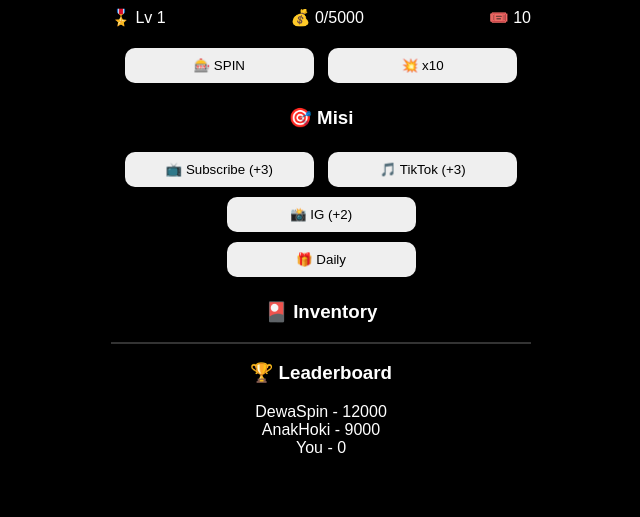
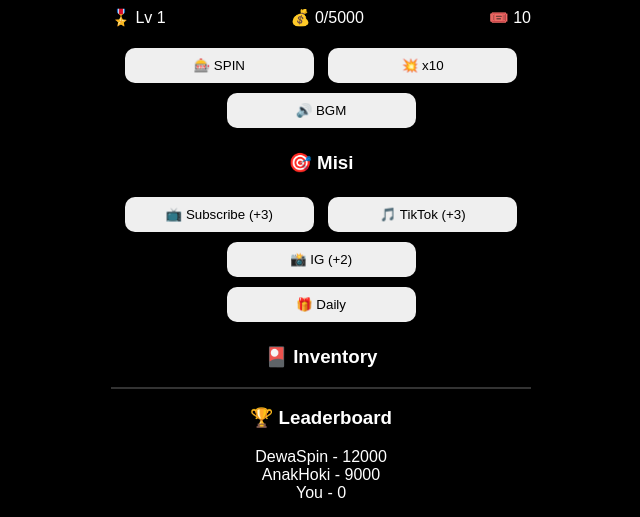
Before and after one commit to ReyyHandalKoding/reylovexena, a plain HTML site: page index.html in a window 1280 px wide. Shown: the part 433-950 px from the top of the page, without its empty margins (319-959 px from the left). Before the commit the page ends 905 px from the top, so only its background shows below. Drawn offline with Linux system fonts and the light colour scheme.

Commit message:
Add BGM toggle button to index.html

```diff
--- a/index.html
+++ b/index.html
@@ -29,6 +29,8 @@
   <button onclick="spin(10)">💥 x10</button>
 </div>
 
+  <button class="bgm-btn" onclick="toggleBGM()">🔊 BGM</button>
+
 <h3>🎯 Misi</h3>
 <div id="missionList"></div>
 
```
